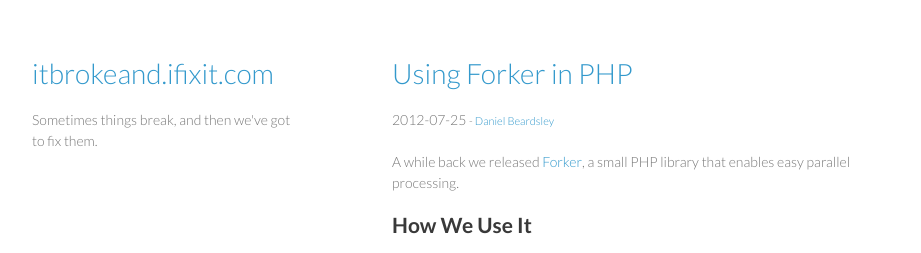
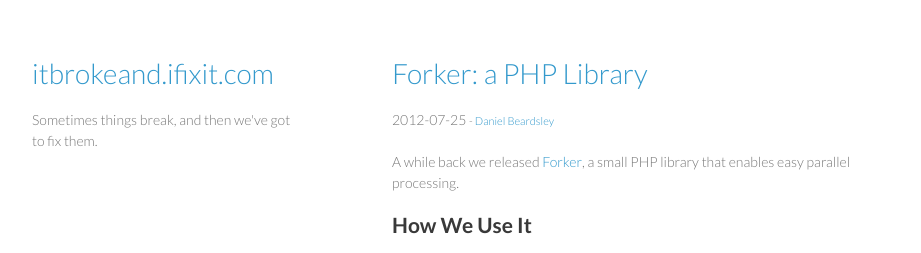
Before and after one commit to iFixit/itbrokeand.ifixit.com, a Jekyll site: the page built from _posts/2012-07-25-using-forker.md, in a window 1280 px wide and 900 px high. Shown: the top 253 px of the window, without its empty margins (178-1099 px from the left). Built offline with Jekyll 4.4.1, drawn with Linux system fonts in a browser that asks for light colours; Markdown is read by kramdown in place of the engine named in the settings; comment, search, counter and statistics services are not loaded.

Commit message:
Forker: change post title

```diff
--- a/_posts/2012-07-25-using-forker.md
+++ b/_posts/2012-07-25-using-forker.md
@@ -1,6 +1,6 @@
 ---
 layout: with-comments
-title: Using Forker in PHP
+title: "Forker: a PHP Library"
 author: Daniel Beardsley
 author_url: http://github.com/danielbeardsley
 ---
```
